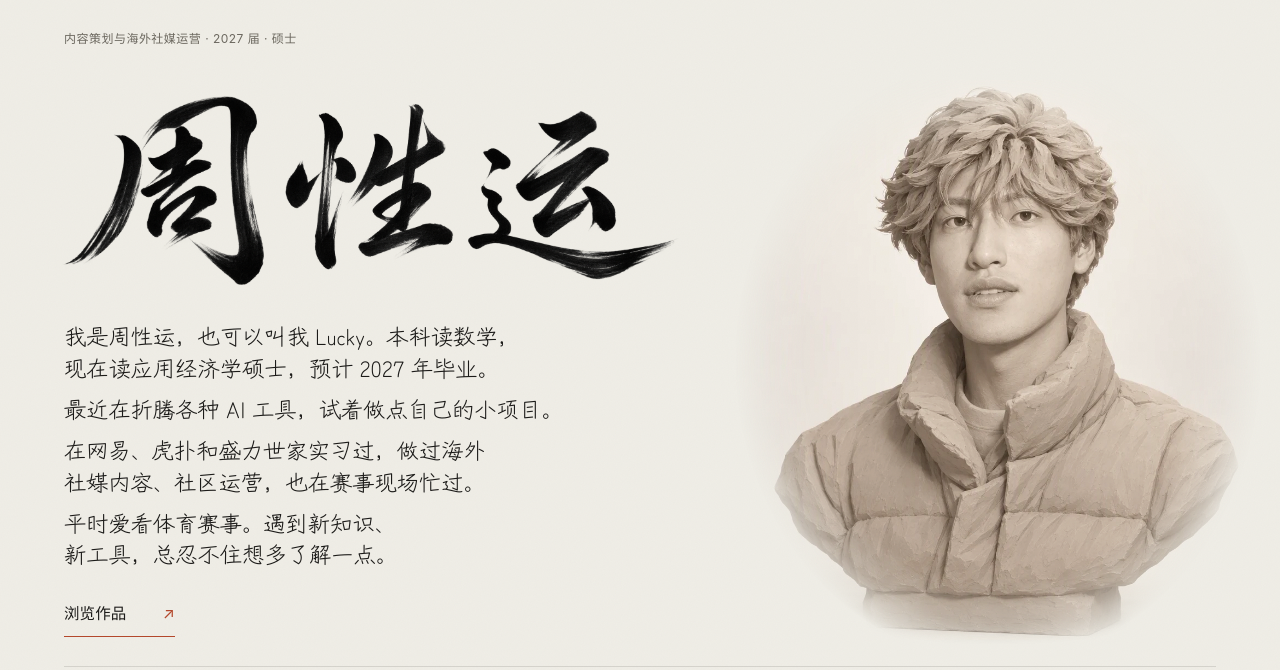
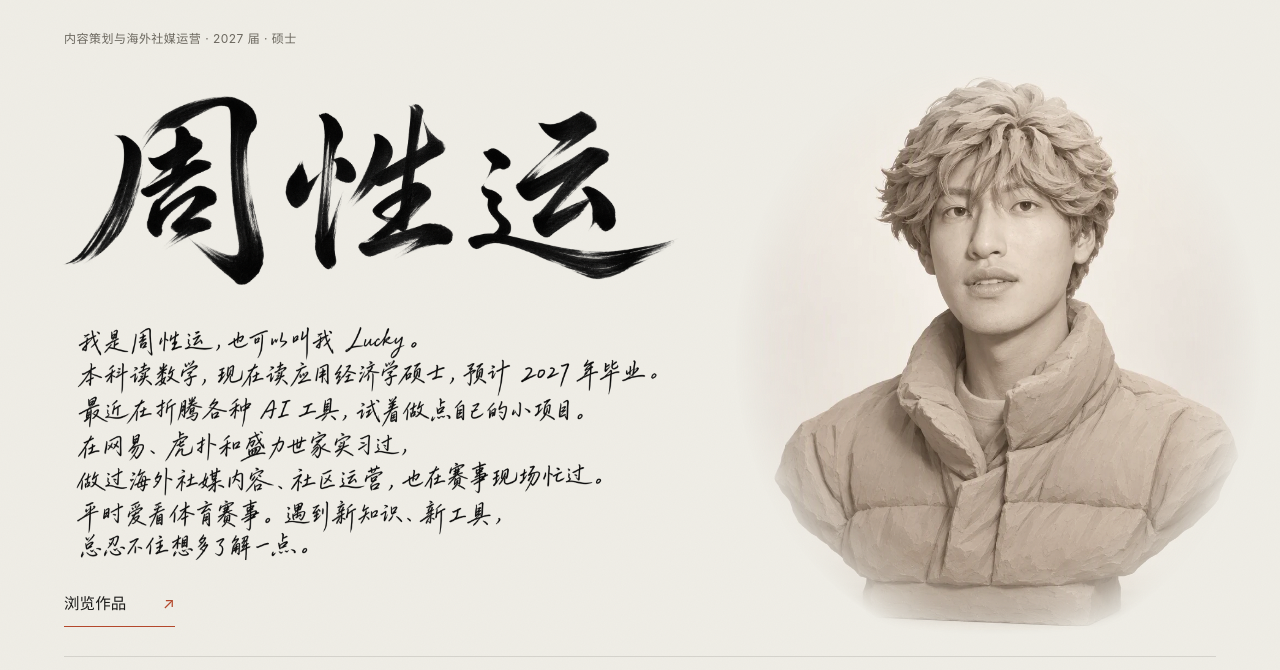
Before and after one commit to zcinta0514/zhou-xingyun-portfolio, a plain HTML site: page site/index.html in a window 1280 px wide. Shown: the part 67-737 px from the top of the page. Drawn offline with Linux system fonts and the light colour scheme; animation ran at ten frames a second.

Commit message:
用生图行书重做首页自我介绍字稿并保留原文回退

```diff
--- a/site/interface.css
+++ b/site/interface.css
@@ -4,6 +4,8 @@ html.js .hero-intro p:nth-child(2){--intro-order:1}
 html.js .hero-intro p:nth-child(3){--intro-order:2}
 html.js .hero-intro p:nth-child(4){--intro-order:3}
 html.js body.loaded .hero-intro p{opacity:1;transform:none;transition:opacity 700ms var(--ease-out) calc(180ms + var(--intro-order)*70ms),transform 700ms var(--ease-out) calc(180ms + var(--intro-order)*70ms)}
+html.js .intro-art{opacity:0;transform:translateY(7px)}
+html.js body.loaded .intro-art{opacity:1;transform:none;transition:opacity 700ms var(--ease-out) 180ms,transform 700ms var(--ease-out) 180ms}
 .bar-nav{position:relative}
 .bar-nav a{position:relative}
 .bar-nav a[aria-current="true"]::before{display:none}
@@ -37,9 +39,9 @@ html.js body.loaded .hero-intro p{opacity:1;transform:none;transition:opacity 70
 .pr-play:hover .pr-play-label{transform:translateY(-3px)}
 .copy-mail:active{transform:translateY(1px)}
 @media(prefers-reduced-motion:reduce){
-  html.js .hero-intro p{opacity:1!important;transform:none!important;transition:none!important}
+  html.js .hero-intro p,html.js .intro-art{opacity:1!important;transform:none!important;transition:none!important}
   .ui-nav-line,.ui-magnetic-content,.works-index a::after,.cap-arrow,.proof-item,.pr-play-label,.pr-play img{transition:none!important}
   .proof-item:hover,.ui-magnetic-content,.pr-play:hover .pr-play-label{transform:none!important}
 }
 html.flat .ui-magnetic-content{transform:none!important}
-html.flat .hero-intro p{opacity:1!important;transform:none!important}
+html.flat .hero-intro p,html.flat .intro-art{opacity:1!important;transform:none!important}
--- a/site/main.js
+++ b/site/main.js
@@ -325,6 +325,15 @@
     S.identity.about.forEach(function (paragraph, index) {
       box.appendChild(el('p', index === 0 ? 'about-lead' : '', paragraph));
     });
+    // 行书使用经过逐句核对的生成字稿，正文仍保留给读屏器及图片失败回退。
+    var intro = box.parentElement;
+    var art = el('img', 'intro-art');
+    art.alt = ''; art.setAttribute('aria-hidden', 'true');
+    art.width = 2006; art.height = 784; art.decoding = 'async';
+    art.addEventListener('load', function () { if (art.naturalWidth) intro.classList.add('has-intro-art'); }, {once:true});
+    art.src = asset('assets/raw/type/intro-xingshu-v1.png');
+    intro.insertBefore(art, box);
+    if (art.complete && art.naturalWidth) intro.classList.add('has-intro-art');
   }
 
   /* ------------------------------------------------------- 5 能力 / 经历 / 项目 */
--- a/site/style.css
+++ b/site/style.css
@@ -165,6 +165,9 @@ html.js body.loaded .hero-name .mask-i{transform:none}
 .hero-intro{position:relative;z-index:3;width:min(48vw,700px);margin-top:4px;font-family:"Portfolio Pen","Kaiti SC","KaiTi",serif;font-size:clamp(22px,1.6vw,25px);font-weight:400;line-height:1.45;letter-spacing:.012em;color:var(--ink)}
 .hero-intro p{margin:0;text-wrap:balance}
 .hero-intro p+p{margin-top:9px}
+.intro-art{display:none;width:100%;height:auto;pointer-events:none}
+.has-intro-art .intro-art{display:block}
+.has-intro-art #about-copy{position:absolute;width:1px;height:1px;overflow:hidden;clip-path:inset(50%);white-space:nowrap}
 html.js .hero-role,html.js .hero-proof{opacity:0}
 html.js .hero-proof{transform:translateY(10px)}
 html.js body.loaded .hero-role{opacity:1;transition:opacity var(--t-card) var(--ease-out) 80ms}
```
Also changed, not shown: assets/raw/type/intro-xingshu-v1.png (added), assets/raw/type/intro-xingshu-v1.prompt.txt (added), 2 other files.
